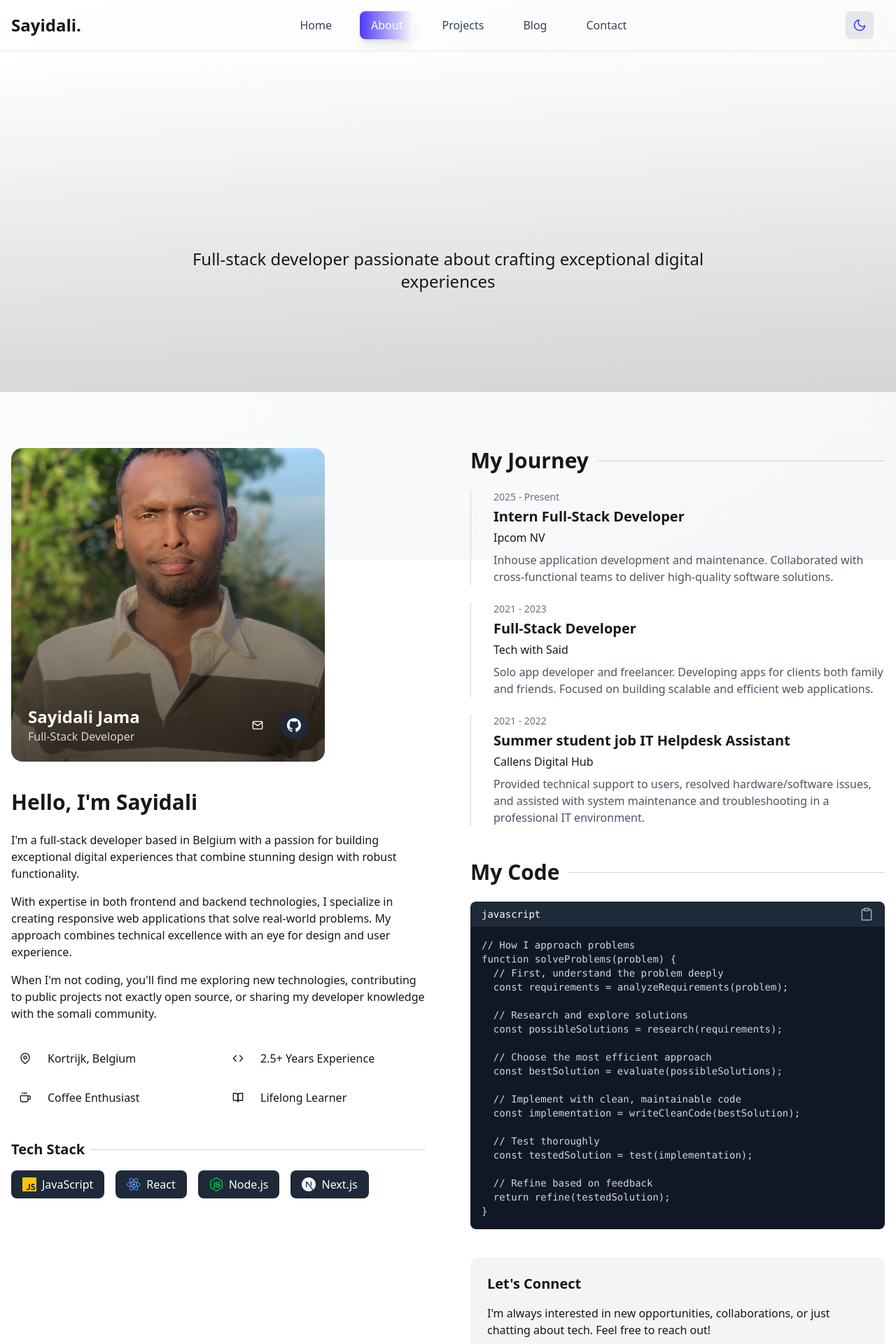
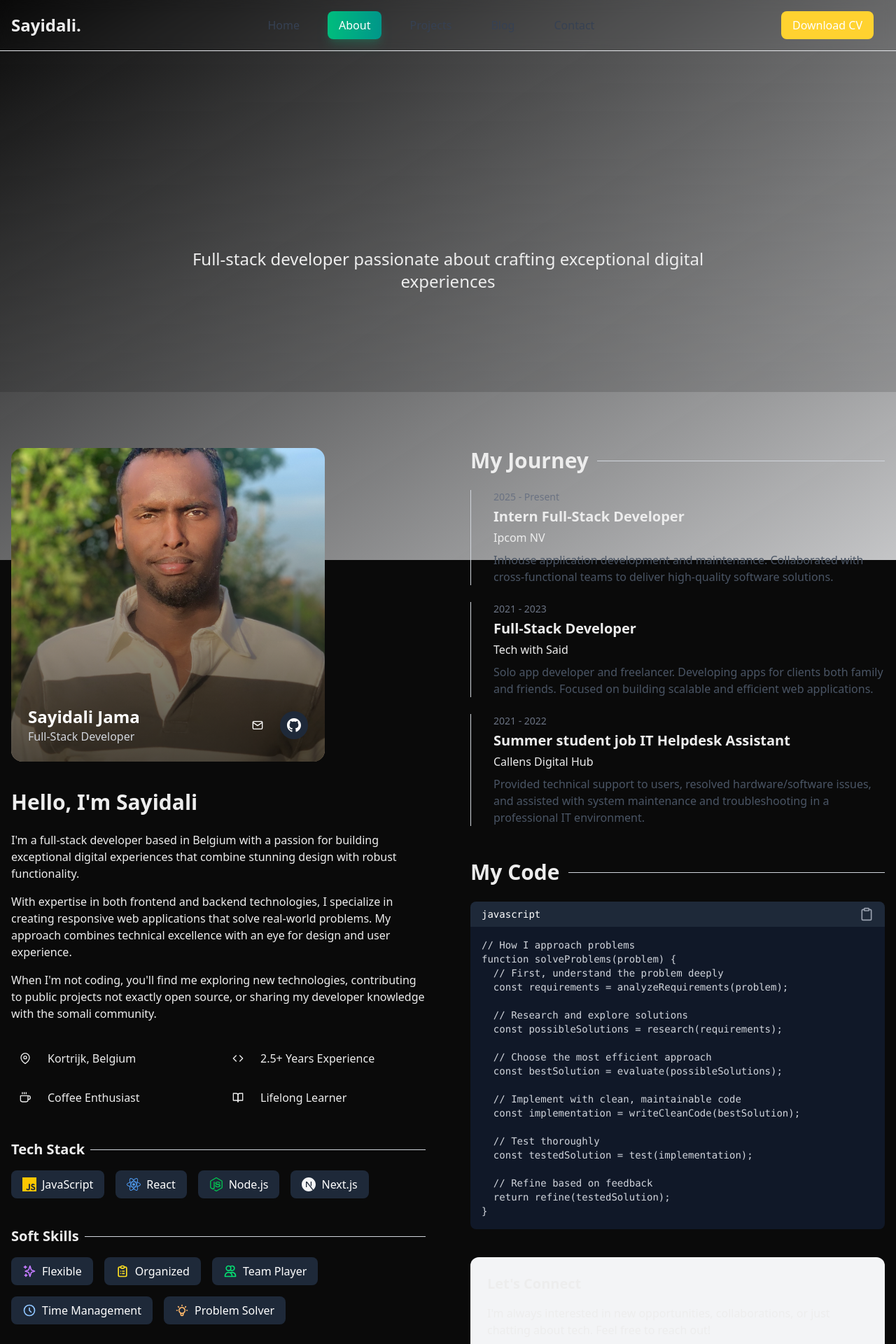
Before and after one commit to galaxy-master10/portfolio-sayidali, a Next.js app: page /about in a window 1280 px wide. Shown: the top 1920 px of the page at 70% size. Built offline with nearby package versions, Linux system fonts and the light colour scheme.

Commit message:
fixed whole site and everything works well

```diff
--- a/src/app/providers.tsx
+++ b/src/app/providers.tsx
@@ -6,7 +6,7 @@ import { ReactNode } from 'react'
 
 export function Providers({ children }: { children: ReactNode }) {
     return (
-        <ThemeProvider attribute="class" defaultTheme="system" enableSystem>
+        <ThemeProvider attribute="class" defaultTheme="dark" enableSystem={false}>
             {children}
         </ThemeProvider>
     )
--- a/src/components/Header.tsx
+++ b/src/components/Header.tsx
@@ -3,10 +3,10 @@
 
 import Link from 'next/link'
 import { usePathname } from 'next/navigation'
-import { useState, useEffect } from 'react'
+import { useState } from 'react'
 import { motion } from 'framer-motion'
 import { useTheme } from 'next-themes'
-import { FiSun, FiMoon, FiMenu, FiX } from 'react-icons/fi'
+import { FiMenu, FiX } from 'react-icons/fi'
 
 const NavLinks = [
     { href: '/', label: 'Home' },
@@ -17,14 +17,12 @@ const NavLinks = [
 ]
 
 export default function Header() {
-    const [mounted, setMounted] = useState(false)
+
     const [mobileMenuOpen, setMobileMenuOpen] = useState(false)
-    const { theme, setTheme } = useTheme()
+    const { theme} = useTheme()
     const pathname = usePathname()
 
-    useEffect(() => {
-        setMounted(true)
-    }, [])
+
 
     // Helper function to check if the path is active (handles both exact matches and subpaths)
     const isActive = (path: string) => {
@@ -65,42 +63,34 @@ export default function Header() {
                                             ? 'bg-gradient-to-r from-emerald-500 to-teal-600 shadow-lg shadow-emerald-500/20'
                                             : 'bg-gradient-to-r from-indigo-600 to-primary-700 shadow-lg shadow-primary-500/20'
                                     }`}
-                                    initial={{ opacity: 0 }}
-                                    animate={{ opacity: 1 }}
-                                    transition={{ type: "spring", stiffness: 500, damping: 30 }}
+                                    initial={{opacity: 0}}
+                                    animate={{opacity: 1}}
+                                    transition={{type: "spring", stiffness: 500, damping: 30}}
                                 />
                             )}
                         </Link>
                     ))}
                 </nav>
-
                 <div className="flex items-center space-x-4">
-                    <motion.button
-                        whileHover={{ scale: 1.05 }}
-                        whileTap={{ scale: 0.95 }}
-                        aria-label="Toggle Dark Mode"
-                        className={`w-10 h-10 rounded-lg flex items-center justify-center transition-all ${
-                            theme === 'dark'
-                                ? 'bg-gray-800 text-emerald-400 hover:ring-2 ring-emerald-500'
-                                : 'bg-gray-200 text-indigo-600 hover:ring-2 ring-indigo-500'
-                        }`}
-                        onClick={() => setTheme(theme === 'dark' ? 'light' : 'dark')}
-                    >
-                        {mounted && (
-                            <>
-                                {theme === 'dark' ? (
-                                    <FiSun className="w-5 h-5" />
-                                ) : (
-                                    <FiMoon className="w-5 h-5" />
-                                )}
-                            </>
-                        )}
-                    </motion.button>
+                                     <a
+                                         href="/resume-sayidali.pdf"
+                                       download="Sayidali_Jama_Resume.pdf"
+                                         className="
+                                           px-4 py-2
+                                           bg-amber-300 text-white
+                                           hover:bg-secondary-600
+                                           rounded-lg
+                                           transition-colors
+                                          font-medium
+                                         "
+                                      >
+                                         Download CV
+                                       </a>
 
                     {/* Mobile Menu Button */}
                     <motion.button
-                        whileHover={{ scale: 1.05 }}
-                        whileTap={{ scale: 0.95 }}
+                        whileHover={{scale: 1.05}}
+                        whileTap={{scale: 0.95}}
                         className={`md:hidden w-10 h-10 rounded-lg flex items-center justify-center transition-all ${
                             theme === 'dark'
                                 ? 'bg-gray-800 text-white hover:ring-2 ring-emerald-500'
@@ -109,21 +99,23 @@ export default function Header() {
                         onClick={() => setMobileMenuOpen(!mobileMenuOpen)}
                     >
                         {mobileMenuOpen ? (
-                            <FiX className="w-5 h-5" />
+                            <FiX className="w-5 h-5"/>
                         ) : (
-                            <FiMenu className="w-5 h-5" />
+                            <FiMenu className="w-5 h-5"/>
                         )}
                     </motion.button>
                 </div>
+
+
             </div>
 
             {/* Mobile Navigation */}
             {mobileMenuOpen && (
                 <motion.div
-                    initial={{ opacity: 0, y: -20 }}
-                    animate={{ opacity: 1, y: 0 }}
-                    exit={{ opacity: 0, y: -20 }}
-                    transition={{ duration: 0.3 }}
+                    initial={{opacity: 0, y: -20}}
+                    animate={{opacity: 1, y: 0}}
+                    exit={{opacity: 0, y: -20}}
+                    transition={{duration: 0.3}}
                     className="md:hidden bg-light dark:bg-dark border-b border-gray-200 dark:border-gray-800"
                 >
                     <nav className="flex flex-col px-4 py-4 space-y-2">
@@ -141,8 +133,8 @@ export default function Header() {
                                                 : 'bg-gradient-to-r from-indigo-600 to-primary-700 text-white shadow-lg shadow-indigo-500/20'
                                             : 'hover:bg-gray-100 dark:hover:bg-gray-800'
                                     }`}
-                                    whileHover={{ x: 5 }}
-                                    whileTap={{ scale: 0.98 }}
+                                    whileHover={{x: 5}}
+                                    whileTap={{scale: 0.98}}
                                 >
                                     {link.label}
                                 </motion.div>
--- a/src/components/about/AboutContent.tsx
+++ b/src/components/about/AboutContent.tsx
@@ -4,6 +4,7 @@
 import { motion } from 'framer-motion'
 import Image from 'next/image'
 import {FiCode, FiCoffee, FiHeadphones, FiBookOpen, FiMapPin, FiMail, FiCamera} from 'react-icons/fi'
+import { HiOutlineSparkles, HiOutlineClipboardList, HiOutlineUsers, HiOutlineClock, HiOutlineLightBulb } from 'react-icons/hi';
 import { SiJavascript, SiReact, SiNodedotjs, SiNextdotjs } from 'react-icons/si'
 import TimelineItem from './TimelineItem'
 import CodeBlock from './CodeBlock'
@@ -120,53 +121,63 @@ export default function AboutContent() {
                             </motion.div>
 
                             <motion.div
-                                initial={{ opacity: 0, y: 20 }}
-                                animate={{ opacity: 1, y: 0 }}
-                                transition={{ duration: 0.8, delay: 0.2 }}
+                                initial={{opacity: 0, y: 20}}
+                                animate={{opacity: 1, y: 0}}
+                                transition={{duration: 0.8, delay: 0.2}}
                             >
                                 <h2 className="text-3xl font-heading font-bold mb-6">
-                                    Hello,  I&apos;m <span className="text-primary-500">Sayidali</span>
+                                    Hello, I&apos;m <span className="text-primary-500">Sayidali</span>
                                 </h2>
 
                                 <div className="prose dark:prose-invert max-w-none">
                                     <p className="mb-4">
-                                        I&apos;m a full-stack developer based in Belgium with a passion for building exceptional digital experiences that combine stunning design with robust functionality.
+                                        I&apos;m a full-stack developer based in Belgium with a passion for building
+                                        exceptional digital experiences that combine stunning design with robust
+                                        functionality.
                                     </p>
 
                                     <p className="mb-4">
-                                        With expertise in both frontend and backend technologies, I specialize in creating responsive web applications that solve real-world problems. My approach combines technical excellence with an eye for design and user experience.
+                                        With expertise in both frontend and backend technologies, I specialize in
+                                        creating responsive web applications that solve real-world problems. My approach
+                                        combines technical excellence with an eye for design and user experience.
                                     </p>
 
                                     <p className="mb-8">
-                                        When  I&apos;m not coding, you&apos;ll find me exploring new technologies, contributing to public projects not exactly open source, or sharing my developer knowledge with the somali community.
+                                        When I&apos;m not coding, you&apos;ll find me exploring new technologies,
+                                        contributing to public projects not exactly open source, or sharing my developer
+                                        knowledge with the somali community.
                                     </p>
                                 </div>
 
                                 <div className="grid grid-cols-1 md:grid-cols-2 gap-4 mb-10">
                                     <div className="flex items-center space-x-3">
-                                        <div className="w-10 h-10 rounded-full bg-primary-500/10 flex items-center justify-center text-primary-500">
-                                            <FiMapPin />
+                                        <div
+                                            className="w-10 h-10 rounded-full bg-primary-500/10 flex items-center justify-center text-primary-500">
+                                            <FiMapPin/>
                                         </div>
                                         <span>Kortrijk, Belgium</span>
                                     </div>
 
                                     <div className="flex items-center space-x-3">
-                                        <div className="w-10 h-10 rounded-full bg-primary-500/10 flex items-center justify-center text-primary-500">
-                                            <FiCode />
+                                        <div
+                                            className="w-10 h-10 rounded-full bg-primary-500/10 flex items-center justify-center text-primary-500">
+                                            <FiCode/>
                                         </div>
                                         <span>2.5+ Years Experience</span>
                                     </div>
 
                                     <div className="flex items-center space-x-3">
-                                        <div className="w-10 h-10 rounded-full bg-primary-500/10 flex items-center justify-center text-primary-500">
-                                            <FiCoffee />
+                                        <div
+                                            className="w-10 h-10 rounded-full bg-primary-500/10 flex items-center justify-center text-primary-500">
+                                            <FiCoffee/>
                                         </div>
                                         <span>Coffee Enthusiast</span>
                                     </div>
 
                                     <div className="flex items-center space-x-3">
-                                        <div className="w-10 h-10 rounded-full bg-primary-500/10 flex items-center justify-center text-primary-500">
-                                            <FiBookOpen />
+                                        <div
+                                            className="w-10 h-10 rounded-full bg-primary-500/10 flex items-center justify-center text-primary-500">
+                                            <FiBookOpen/>
                                         </div>
                                         <span>Lifelong Learner</span>
                                     </div>
@@ -180,21 +191,54 @@ export default function AboutContent() {
 
                                     <div className="flex flex-wrap gap-4">
                                         {[
-                                            { icon: SiJavascript, name: 'JavaScript', color: 'text-yellow-400' },
-                                            { icon: SiReact, name: 'React', color: 'text-blue-400' },
-                                            { icon: SiNodedotjs, name: 'Node.js', color: 'text-green-500' },
-                                            { icon: SiNextdotjs, name: 'Next.js', color: 'text-gray-100' }
+                                            {icon: SiJavascript, name: 'JavaScript', color: 'text-yellow-400'},
+                                            {icon: SiReact, name: 'React', color: 'text-blue-400'},
+                                            {icon: SiNodedotjs, name: 'Node.js', color: 'text-green-500'},
+                                            {icon: SiNextdotjs, name: 'Next.js', color: 'text-gray-100'}
                                         ].map((tech, index) => (
                                             <motion.div
                                                 key={tech.name}
                                                 className="bg-gray-800 text-white rounded-lg px-4 py-2 flex items-center space-x-2"
-                                                initial={{ opacity: 0, y: 20 }}
-                                                animate={{ opacity: 1, y: 0 }}
-                                                transition={{ duration: 0.3, delay: 0.4 + (index * 0.1) }}
-                                                whileHover={{ y: -5 }}
+                                                initial={{opacity: 0, y: 20}}
+                                                animate={{opacity: 1, y: 0}}
+                                                transition={{duration: 0.3, delay: 0.4 + (index * 0.1)}}
+                                                whileHover={{y: -5}}
                                             >
-                                                <tech.icon className={`w-5 h-5 ${tech.color}`} />
+                                                <tech.icon className={`w-5 h-5 ${tech.color}`}/>
                                                 <span>{tech.name}</span>
+                                            </motion.div>
+                                        ))}
+                                    </div>
+                                </div>
+
+                                <div className="mb-10">
+                                    <h3 className="text-xl font-bold mb-4 flex items-center">
+                                        <span className="mr-2">Soft Skills</span>
+                                        <div className="h-[1px] flex-grow bg-gray-300 dark:bg-gray-700"></div>
+                                    </h3>
+
+                                    <div className="flex flex-wrap gap-4">
+                                        {[
+                                            {icon: HiOutlineSparkles, name: 'Flexible', color: 'text-purple-400'},
+                                            {icon: HiOutlineClipboardList, name: 'Organized', color: 'text-yellow-300'},
+                                            {icon: HiOutlineUsers, name: 'Team Player', color: 'text-green-400'},
+                                            {icon: HiOutlineClock, name: 'Time Management', color: 'text-blue-300'},
+                                            {
+                                                icon: HiOutlineLightBulb,
+                                                name: 'Problem Solver',
+                                                color: 'text-orange-300'
+                                            },
+                                        ].map((skill, index) => (
+                                            <motion.div
+                                                key={skill.name}
+                                                className="bg-gray-800 text-white rounded-lg px-4 py-2 flex items-center space-x-2"
+                                                initial={{opacity: 0, y: 20}}
+                                                animate={{opacity: 1, y: 0}}
+                                                transition={{duration: 0.3, delay: 0.4 + index * 0.1}}
+                                                whileHover={{y: -5}}
+                                            >
+                                                <skill.icon className={`w-5 h-5 ${skill.color}`}/>
+                                                <span>{skill.name}</span>
                                             </motion.div>
                                         ))}
                                     </div>
@@ -205,9 +249,9 @@ export default function AboutContent() {
                         {/* Right Column - Journey & Code */}
                         <div>
                             <motion.div
-                                initial={{ opacity: 0, y: 20 }}
-                                animate={{ opacity: 1, y: 0 }}
-                                transition={{ duration: 0.8, delay: 0.3 }}
+                                initial={{opacity: 0, y: 20}}
+                                animate={{opacity: 1, y: 0}}
+                                transition={{duration: 0.8, delay: 0.3}}
                             >
                                 <h2 className="text-3xl font-heading font-bold mb-6 flex items-center">
                                     <span className="mr-3">My Journey</span>
--- a/src/sanity/schemaTypes/post.ts
+++ b/src/sanity/schemaTypes/post.ts
@@ -68,6 +68,9 @@ export default {
                     { title: 'Security', value: 'security' },
                     { title: 'AI/ML', value: 'ai-ml' },
                     { title: 'Open Source', value: 'open-source' },
+                    { title: 'Game Development', value: 'game-development' },
+                    { title: 'Podcast', value: 'podcast' },
+                    { title: 'Hackathon', value: 'hackathon' },
                 ],
             },
         },
```
Also changed, not shown: 1 other file (tests, documents, lock files or other folders).
